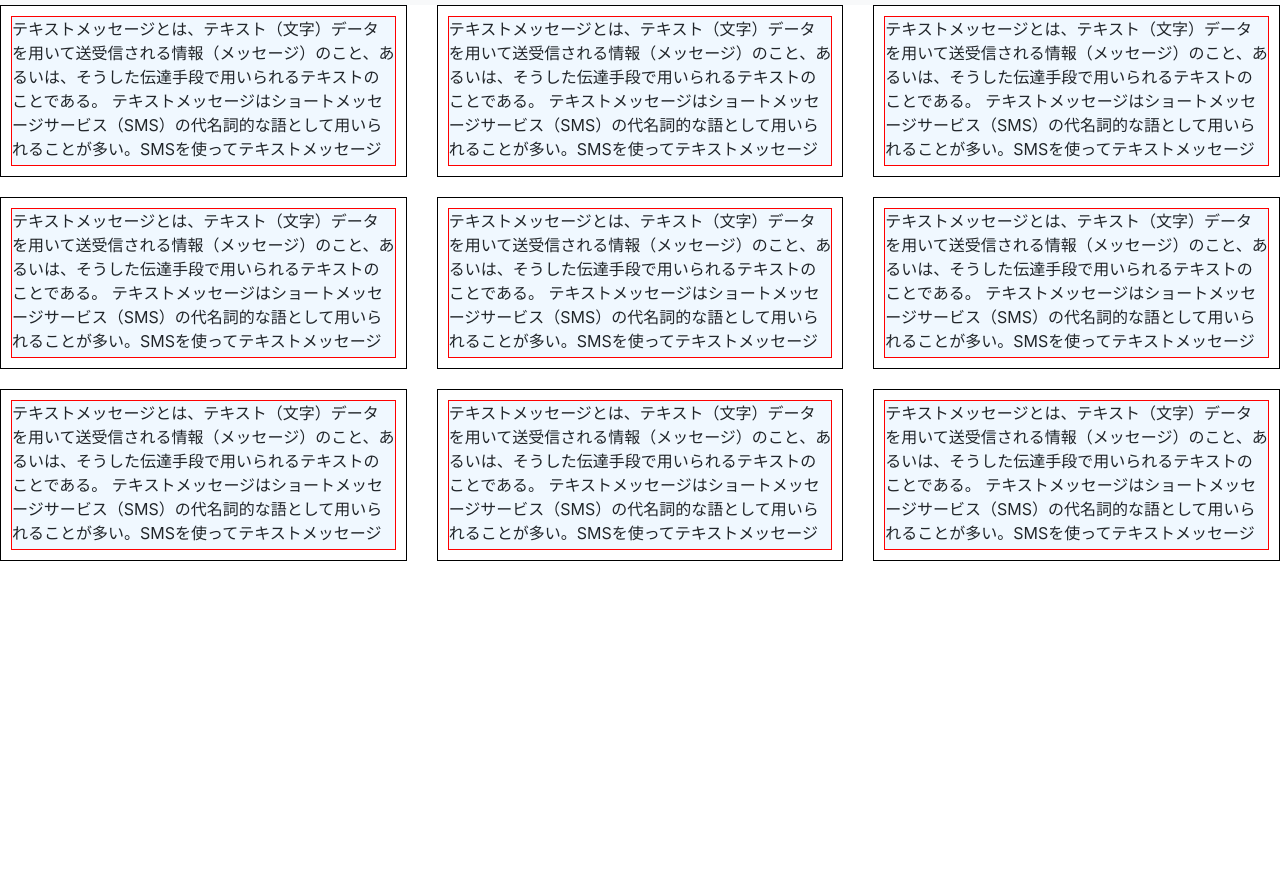
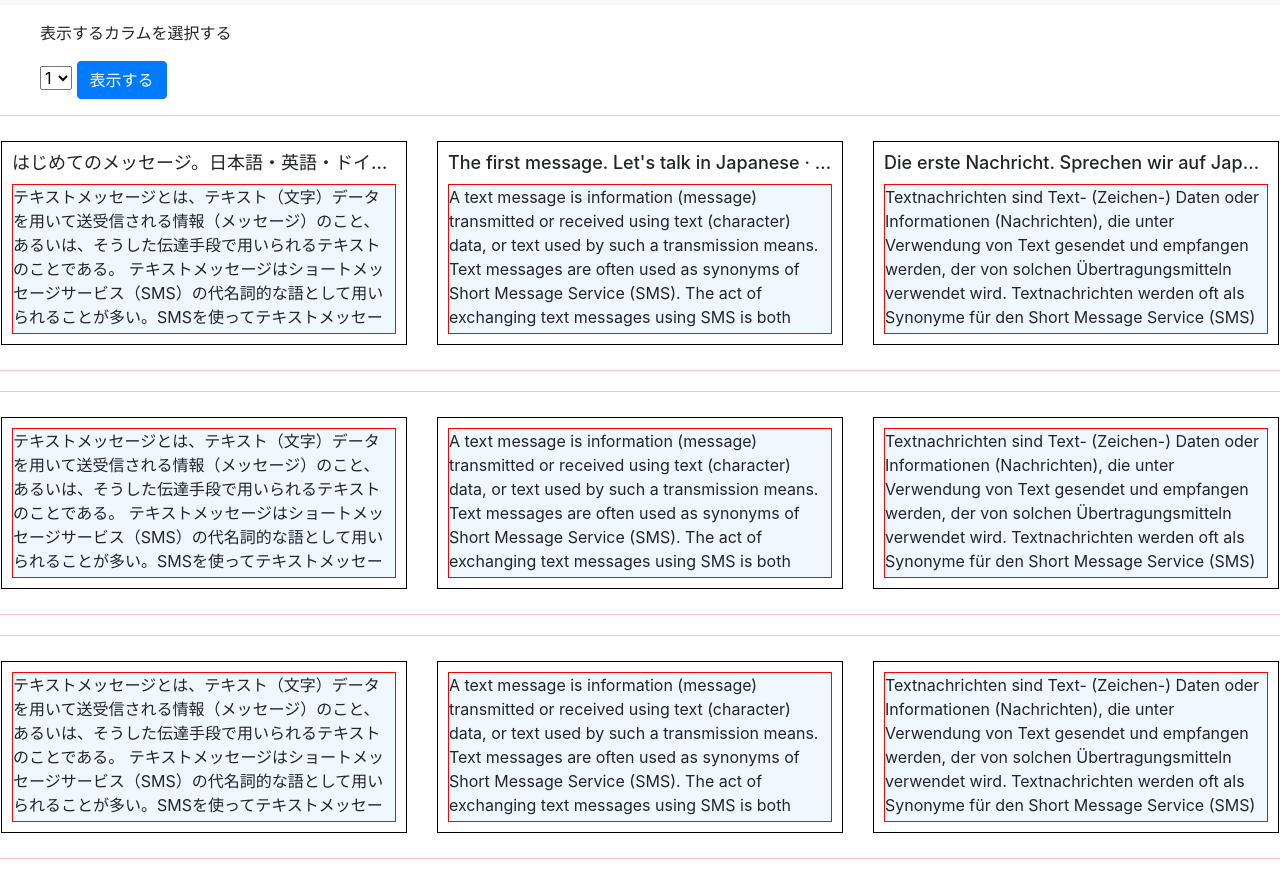
Before and after one commit to TomoakiTANAKA/WebUISample, a plain HTML site: page talk-list/index.html in a window 1280 px wide. Shown: the part 51-922 px from the top of the page. Before the commit the page ends 800 px from the top, so only its background shows below. Drawn offline with nearby package versions, Linux system fonts and the light colour scheme.

Commit message:
全体を広げられるように

```diff
--- a/talk-list/index.html
+++ b/talk-list/index.html
@@ -59,11 +59,27 @@
         </div>
     </nav>
 
+    <menu class="control-area">
+        <div class="control-area__select-column">
+                <p>表示するカラムを選択する</p>
+
+
+                <select class="selectpicker">
+                    <option>1</option>
+                    <option>2</option>
+                    <option>3</option>
+                </select>
+
+                <button id="btn1" class="btn btn-primary">表示する</button>
+        </div>
+    </menu>
+
     <div class="cardlist-area">
         <!-- bootstrapを使った3カラムの作成 -->
         <div class="row cardlist-area__row" id="cardlist-area__row1">
             <div class="col-xs-6 col-sm-4">
                 <div class="message-card__wrap">
+                    <h2 class="message-card__title">はじめてのメッセージ。日本語・英語・ドイツ語ではなしてみよう</h2>
                     <div class="message-card__content">
                         <p>
                             テキストメッセージとは、テキスト（文字）データを用いて送受信される情報（メッセージ）のこと、あるいは、そうした伝達手段で用いられるテキストのことである。 テキストメッセージはショートメッセージサービス（SMS）の代名詞的な語として用いられることが多い。SMSを使ってテキストメッセージを交換する行為はテキスティング（texting）とも呼ばれる。
@@ -74,9 +90,13 @@
             </div>
             <div class="col-xs-6 col-sm-4">
                 <div class="message-card__wrap">
+                    <h2 class="message-card__title">The first message. Let's talk in Japanese · English · German</h2>
                     <div class="message-card__content">
                         <p>
-                            テキストメッセージとは、テキスト（文字）データを用いて送受信される情報（メッセージ）のこと、あるいは、そうした伝達手段で用いられるテキストのことである。 テキストメッセージはショートメッセージサービス（SMS）の代名詞的な語として用いられることが多い。SMSを使ってテキストメッセージを交換する行為はテキスティング（texting）とも呼ばれる。
+
+                            A text message is information (message) transmitted or received using text (character) data, or text used by such a transmission
+                            means. Text messages are often used as synonyms of Short Message Service (SMS). The act of exchanging
+                            text messages using SMS is both texting (texting)
 
                         </p>
                     </div>
@@ -84,10 +104,14 @@
             </div>
             <div class="col-xs-6 col-sm-4">
                 <div class="message-card__wrap">
+                    <h2 class="message-card__title">Die erste Nachricht. Sprechen wir auf Japanisch · Englisch · Deutsch
+                    </h2>
                     <div class="message-card__content">
                         <p>
-                            テキストメッセージとは、テキスト（文字）データを用いて送受信される情報（メッセージ）のこと、あるいは、そうした伝達手段で用いられるテキストのことである。 テキストメッセージはショートメッセージサービス（SMS）の代名詞的な語として用いられることが多い。SMSを使ってテキストメッセージを交換する行為はテキスティング（texting）とも呼ばれる。
-
+                            Textnachrichten sind Text- (Zeichen-) Daten oder Informationen (Nachrichten), die unter Verwendung von Text gesendet und
+                            empfangen werden, der von solchen Übertragungsmitteln verwendet wird. Textnachrichten werden
+                            oft als Synonyme für den Short Message Service (SMS) verwendet. Der Austausch von SMS mit SMS
+                            ist eine Textnachricht (Textnachricht)
                         </p>
                     </div>
                 </div>
@@ -109,7 +133,10 @@
                 <div class="message-card__wrap">
                     <div class="message-card__content">
                         <p>
-                            テキストメッセージとは、テキスト（文字）データを用いて送受信される情報（メッセージ）のこと、あるいは、そうした伝達手段で用いられるテキストのことである。 テキストメッセージはショートメッセージサービス（SMS）の代名詞的な語として用いられることが多い。SMSを使ってテキストメッセージを交換する行為はテキスティング（texting）とも呼ばれる。
+
+                            A text message is information (message) transmitted or received using text (character) data, or text used by such a transmission
+                            means. Text messages are often used as synonyms of Short Message Service (SMS). The act of exchanging
+                            text messages using SMS is both texting (texting)
 
                         </p>
                     </div>
@@ -119,7 +146,10 @@
                 <div class="message-card__wrap">
                     <div class="message-card__content">
                         <p>
-                            テキストメッセージとは、テキスト（文字）データを用いて送受信される情報（メッセージ）のこと、あるいは、そうした伝達手段で用いられるテキストのことである。 テキストメッセージはショートメッセージサービス（SMS）の代名詞的な語として用いられることが多い。SMSを使ってテキストメッセージを交換する行為はテキスティング（texting）とも呼ばれる。
+                            Textnachrichten sind Text- (Zeichen-) Daten oder Informationen (Nachrichten), die unter Verwendung von Text gesendet und
+                            empfangen werden, der von solchen Übertragungsmitteln verwendet wird. Textnachrichten werden
+                            oft als Synonyme für den Short Message Service (SMS) verwendet. Der Austausch von SMS mit SMS
+                            ist eine Textnachricht (Textnachricht)
 
                         </p>
                     </div>
@@ -142,8 +172,10 @@
                 <div class="message-card__wrap">
                     <div class="message-card__content">
                         <p>
-                            テキストメッセージとは、テキスト（文字）データを用いて送受信される情報（メッセージ）のこと、あるいは、そうした伝達手段で用いられるテキストのことである。 テキストメッセージはショートメッセージサービス（SMS）の代名詞的な語として用いられることが多い。SMSを使ってテキストメッセージを交換する行為はテキスティング（texting）とも呼ばれる。
 
+                            A text message is information (message) transmitted or received using text (character) data, or text used by such a transmission
+                            means. Text messages are often used as synonyms of Short Message Service (SMS). The act of exchanging
+                            text messages using SMS is both texting (texting)
                         </p>
                     </div>
                 </div>
@@ -152,7 +184,10 @@
                 <div class="message-card__wrap">
                     <div class="message-card__content">
                         <p>
-                            テキストメッセージとは、テキスト（文字）データを用いて送受信される情報（メッセージ）のこと、あるいは、そうした伝達手段で用いられるテキストのことである。 テキストメッセージはショートメッセージサービス（SMS）の代名詞的な語として用いられることが多い。SMSを使ってテキストメッセージを交換する行為はテキスティング（texting）とも呼ばれる。
+                            Textnachrichten sind Text- (Zeichen-) Daten oder Informationen (Nachrichten), die unter Verwendung von Text gesendet und
+                            empfangen werden, der von solchen Übertragungsmitteln verwendet wird. Textnachrichten werden
+                            oft als Synonyme für den Short Message Service (SMS) verwendet. Der Austausch von SMS mit SMS
+                            ist eine Textnachricht (Textnachricht)
 
                         </p>
                     </div>
--- a/talk-list/main.js
+++ b/talk-list/main.js
@@ -1,6 +1,23 @@
 "use strict";
 
 $(document).ready(function () {
+  $('#btn1').on('click', function() {
+    // TODO：本当はセレクトボックスの中身を取得して「1」とか「2」とか取得する
+    var index = 0;
+
+    var targetObject = $('.row.cardlist-area__row').eq(index);
+
+    targetObject.find('.message-card__wrap').each(function() {
+      var height = $(this).find("p").height();
+      $(this).find(".message-card__content").animate({
+        "height": height
+      }, "slow");
+      $(this).addClass("active");
+    });
+  });
+
+
+
   $('.message-card__wrap').on('click', function () {
     if (!$(this).hasClass("active")) {
       // クリックされたらコンテナの高さを固定値から、文字の高さに変更する
--- a/talk-list/style.css
+++ b/talk-list/style.css
@@ -5,8 +5,19 @@
 
 .cardlist-area__row {
     margin-bottom: 20px;
+    border: 1px solid pink;
+    padding: 25px 0;
 }
 
+.message-card__title {
+    margin-left: 10px;
+    margin-top: 10px;
+    margin-right: 10px;
+    font-size: 18px;
+    white-space: nowrap;
+    text-overflow: ellipsis;
+    overflow: hidden;
+}
 .message-card__content {
     border: 1px solid red;
     margin: 10px;
```
